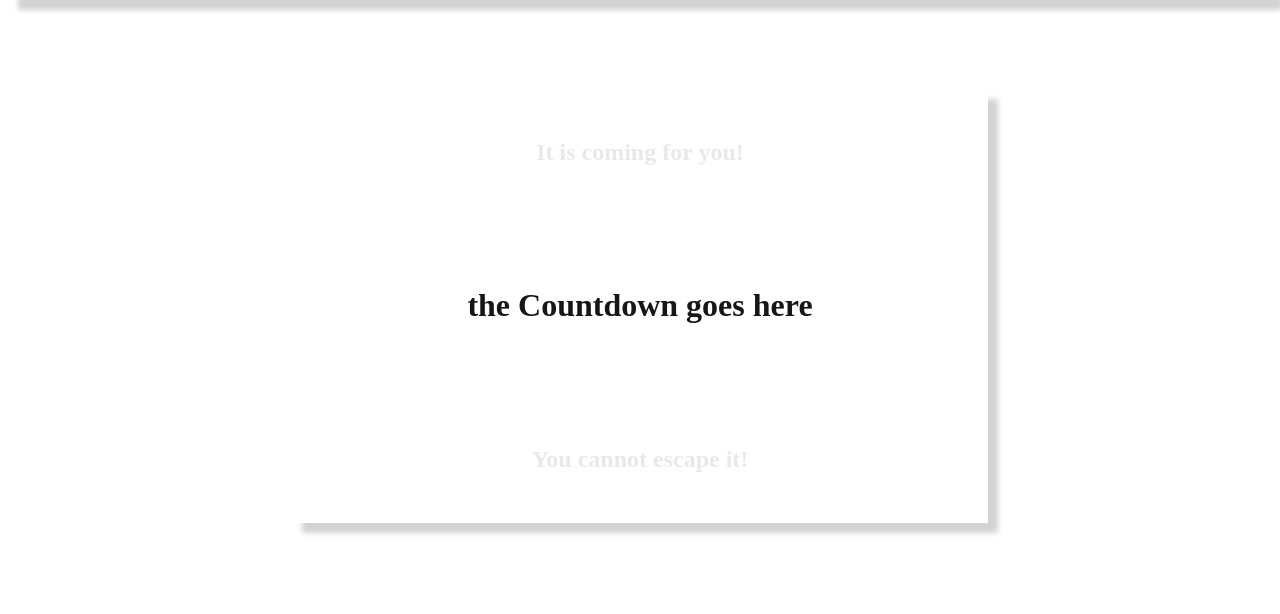
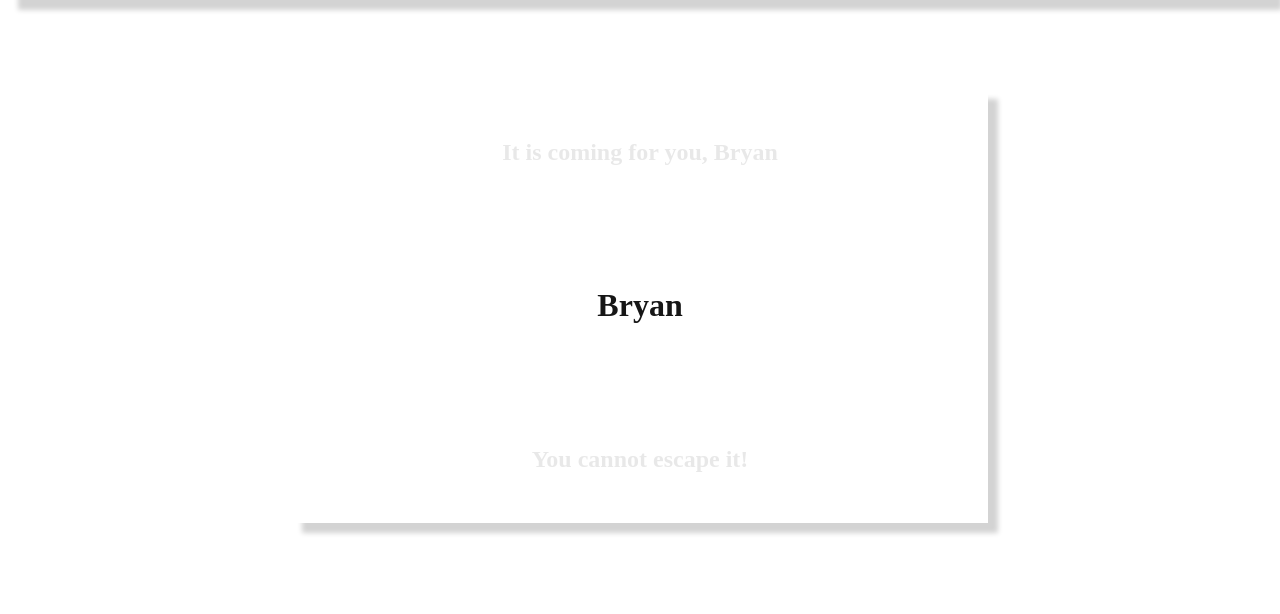
Before and after one commit to Holgermueller/countdown, a Flask app: page / in a window 1280 px wide. Shown: the part 74-688 px from the top of the page. Run offline with Flask 2, Linux system fonts and the light colour scheme.

Commit message:
created requirements file

```diff
--- a/app.py
+++ b/app.py
@@ -8,13 +8,13 @@ app = Flask(__name__)
 #     while True:
 #         difference
 
-display_string = "<h3>It's coming for you!</h3> <br> <h1>30</h1>"
+name = "Bryan"
 
 
 @app.route('/', methods=['GET'])
 def display_countdown():
 
-    return render_template("index.html")
+    return render_template("index.html", name=name)
 
 
 if __name__ == "__main__":
--- a/templates/index.html
+++ b/templates/index.html
@@ -4,24 +4,23 @@
     <meta charset="UTF-8" />
     <meta http-equiv="X-UA-Compatible" content="IE=edge" />
     <meta name="viewport" content="width=device-width, initial-scale=1.0" />
-    <!-- <link
+    <link
       rel="stylesheet"
       href="{{ url_for('static', filename='css/index.css') }}"
-    /> -->
-    <link rel="stylesheet" href="../static/css/index.css" />
+    />
     <link
       rel="stylesheet"
       href="https://cdnjs.cloudflare.com/ajax/libs/font-awesome/4.7.0/css/font-awesome.min.css"
     />
-    <title>Countdown</title>
+    <title>30 | Countdown</title>
   </head>
   <body>
     <header>
       <h1 class="title">The countdown has begun!</h1>
     </header>
     <div class="countdown-container">
-      <h2 class="taunt">It is coming for you!</h2>
-      <h1 class="the-countdown">the Countdown goes here</h1>
+      <h2 class="taunt">It is coming for you, {{name}}</h2>
+      <h1 class="the-countdown">{{name}}</h1>
       <h2 class="taunt">You cannot escape it!</h2>
     </div>
     <footer>
```
Also changed, not shown: 2 other files.
